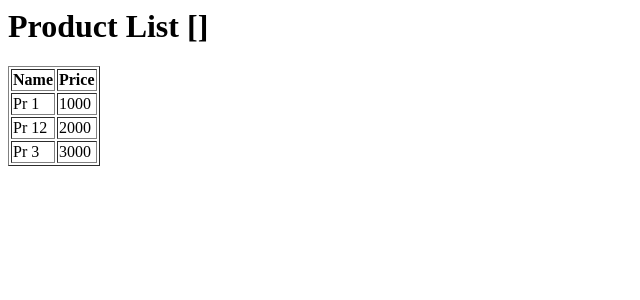
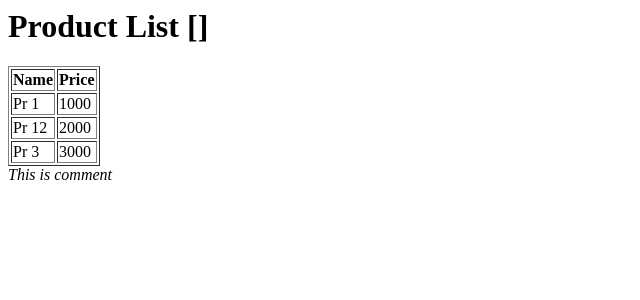
Before and after one commit to thedtv-1961/symfony_flow_tags_service, a Symfony app: template templates/index.twig in a window 1280 px wide. Shown: the top 300 px of the page, without its empty margins (0-640 px from the left). Run offline with Twig, Linux system fonts and the light colour scheme; the template is opened without the code that fills it, so the values that code supplies are empty; some libraries are stand-ins or nearby versions.

Commit message:
test deploy

```diff
--- a/templates/index.twig
+++ b/templates/index.twig
@@ -17,3 +17,4 @@
 		<td>3000</td>
 	</tr>
 </table>
+<i>This is comment</i>
```
